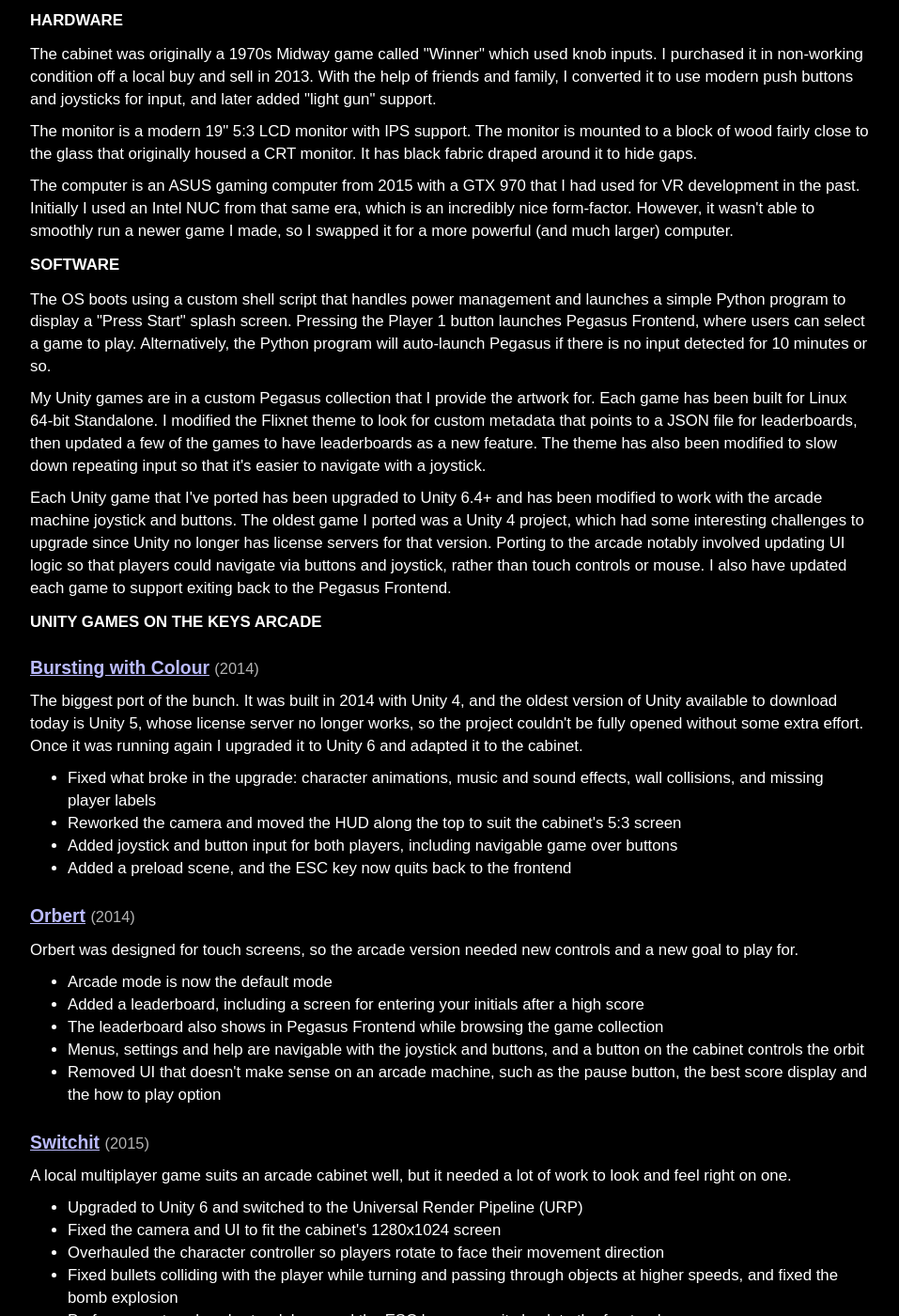
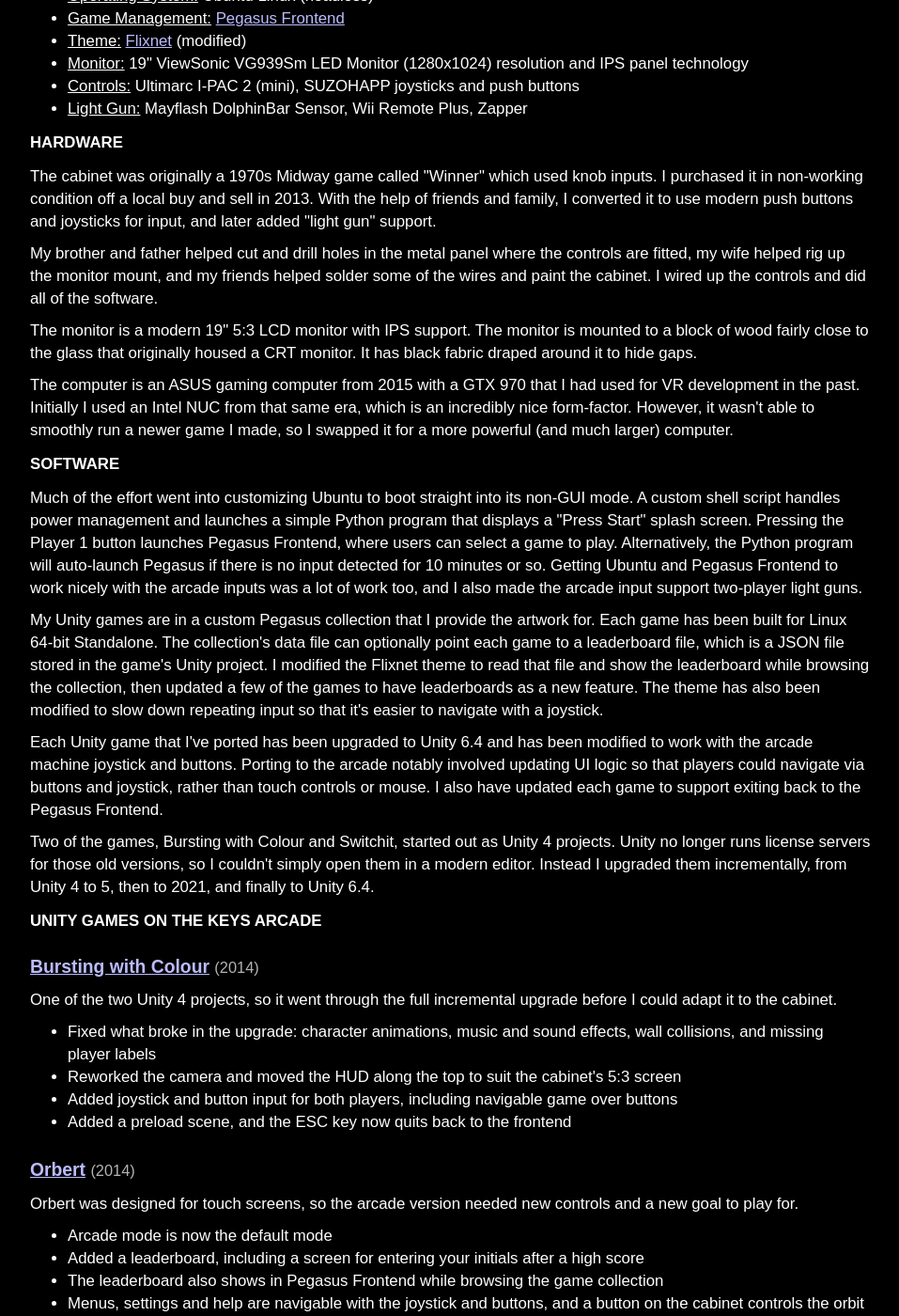
Before and after one commit to bradkeys/bradkeys.com, a Jekyll site: the page built from portfolio/arcade.html, in a window 1280 px wide and 1400 px high, scrolled down 1363 px. Shown: the whole window at 94% size, without its empty margins (163-1120 px from the left). Built offline with Jekyll 4.4.1, drawn with Linux system fonts in a browser that asks for light colours; some of the changed text lies outside the part shown.

Commit message:
Add motivation, credits and the incremental Unity upgrade path to the arcade page
Co-Authored-By: Claude Sonnet 5.5 <noreply@anthropic.com>

```diff
--- a/portfolio/arcade.html
+++ b/portfolio/arcade.html
@@ -4,8 +4,16 @@ title: Keys Arcade
 ---
 
 <p>
-    This hobby project took 13 years to initially complete!
-    Thank you to my close friends and relatives who contributed their skills to help repurpose the cabinet and controls.
+    I originally wanted to build a MAME cabinet, but these days I'm more interested in preserving the ability to play
+    and share the games that my friends and I have created. Otherwise they have to be maintained on storefronts,
+    which isn't always practical.
+    The Keys Arcade is a Linux-based arcade machine that boots straight into a simple launcher for my Unity games.
+    It lives at my home, for family and friends to play.
+</p>
+<p>
+    This hobby project took 13 years to initially complete, though only about 50 hours of that was actual work,
+    most of it spent debugging Linux issues and finding a tech stack that gave me a streamlined setup with a simple,
+    customizable launcher.
     I intend to continually improve the experience, create more games for it, and experiment with new types of input
     devices.
 </p>
@@ -27,6 +35,11 @@ title: Keys Arcade
     added "light gun" support.
 </p>
 <p>
+    My brother and father helped cut and drill holes in the metal panel where the controls are fitted, my wife helped
+    rig up the monitor mount, and my friends helped solder some of the wires and paint the cabinet.
+    I wired up the controls and did all of the software.
+</p>
+<p>
     The monitor is a modern 19" 5:3 LCD monitor with IPS support.
     The monitor is mounted to a block of wood fairly close to the glass that originally housed a CRT monitor.
     It has black fabric draped around it to hide gaps.
@@ -38,33 +51,41 @@ title: Keys Arcade
 </p>
 <h5>SOFTWARE</h5>
 <p>
-    The OS boots using a custom shell script that handles power management and launches a simple Python program to
-    display a "Press Start" splash screen.
+    Much of the effort went into customizing Ubuntu to boot straight into its non-GUI mode.
+    A custom shell script handles power management and launches a simple Python program that displays a "Press Start"
+    splash screen.
     Pressing the Player 1 button launches Pegasus Frontend, where users can select a game to play.
     Alternatively, the Python program will auto-launch Pegasus if there is no input detected for 10 minutes or so.
+    Getting Ubuntu and Pegasus Frontend to work nicely with the arcade inputs was a lot of work too,
+    and I also made the arcade input support two-player light guns.
 </p>
 <p>
     My Unity games are in a custom Pegasus collection that I provide the artwork for.
     Each game has been built for Linux 64-bit Standalone.
-    I modified the Flixnet theme to look for custom metadata that points to a JSON file for leaderboards, then updated
+    The collection's data file can optionally point each game to a leaderboard file, which is a JSON file stored in
+    the game's Unity project.
+    I modified the Flixnet theme to read that file and show the leaderboard while browsing the collection, then updated
     a few of the games to have leaderboards as a new feature.
     The theme has also been modified to slow down repeating input so that it's easier to navigate with a joystick.
 </p>
 <p>
-    Each Unity game that I've ported has been upgraded to Unity 6.4+ and has been modified to work with the arcade
-    machine joystick and buttons. The oldest game I ported was a Unity 4 project, which had some interesting challenges
-    to upgrade since Unity no longer has license servers for that version.
+    Each Unity game that I've ported has been upgraded to Unity 6.4 and has been modified to work with the arcade
+    machine joystick and buttons.
     Porting to the arcade notably involved updating UI logic so that players could navigate via buttons and joystick,
     rather than touch controls or mouse.
     I also have updated each game to support exiting back to the Pegasus Frontend.
+</p>
+<p>
+    Two of the games, Bursting with Colour and Switchit, started out as Unity 4 projects.
+    Unity no longer runs license servers for those old versions, so I couldn't simply open them in a modern editor.
+    Instead I upgraded them incrementally, from Unity 4 to 5, then to 2021, and finally to Unity 6.4.
 </p>
 <h5>UNITY GAMES ON THE KEYS ARCADE</h5>
 
 <h6><a href="/portfolio/bursting-with-colour/">Bursting with Colour</a> <small>(2014)</small></h6>
 <p>
-    The biggest port of the bunch. It was built in 2014 with Unity 4, and the oldest version of Unity available to
-    download today is Unity 5, whose license server no longer works, so the project couldn't be fully opened without
-    some extra effort. Once it was running again I upgraded it to Unity 6 and adapted it to the cabinet.
+    One of the two Unity 4 projects, so it went through the full incremental upgrade before I could adapt it to the
+    cabinet.
 </p>
 <ul>
     <li>Fixed what broke in the upgrade: character animations, music and sound effects, wall collisions, and missing player labels</li>
@@ -87,7 +108,8 @@ title: Keys Arcade
 
 <h6><a href="/portfolio/switchit/">Switchit</a> <small>(2015)</small></h6>
 <p>
-    A local multiplayer game suits an arcade cabinet well, but it needed a lot of work to look and feel right on one.
+    The other Unity 4 project. A local multiplayer game suits an arcade cabinet well, but it needed a lot of work to
+    look and feel right on one.
 </p>
 <ul>
     <li>Upgraded to Unity 6 and switched to the Universal Render Pipeline (URP)</li>
```
